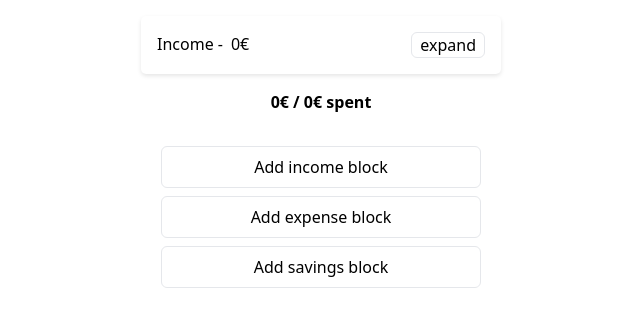
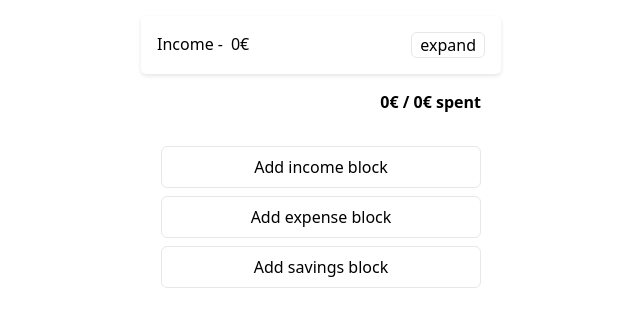
Before and after one commit to WendtOle/budgetier, a SvelteKit app: page / in a window 1280 px wide. Both pictures are taken after a click on the button "Add income block". Shown: the top 326 px of the page, without its empty margins (319-959 px from the left). Built offline with nearby package versions, Linux system fonts and the light colour scheme.

Commit message:
Adjust intermediate result styling

```diff
--- a/src/routes/+page.svelte
+++ b/src/routes/+page.svelte
@@ -111,7 +111,7 @@
 				/>
 			{/if}
 		</Card>
-		<div class="font-bold" class:text-red-500={currBlockData.expense > currBlockData.income}>
+		<div class="font-bold text-right w-80" class:text-red-500={currBlockData.expense > currBlockData.income}>
 			{`${currBlockData.expense}€ / ${currBlockData.income}€ spent`}
 		</div>
 	{/each}
```
